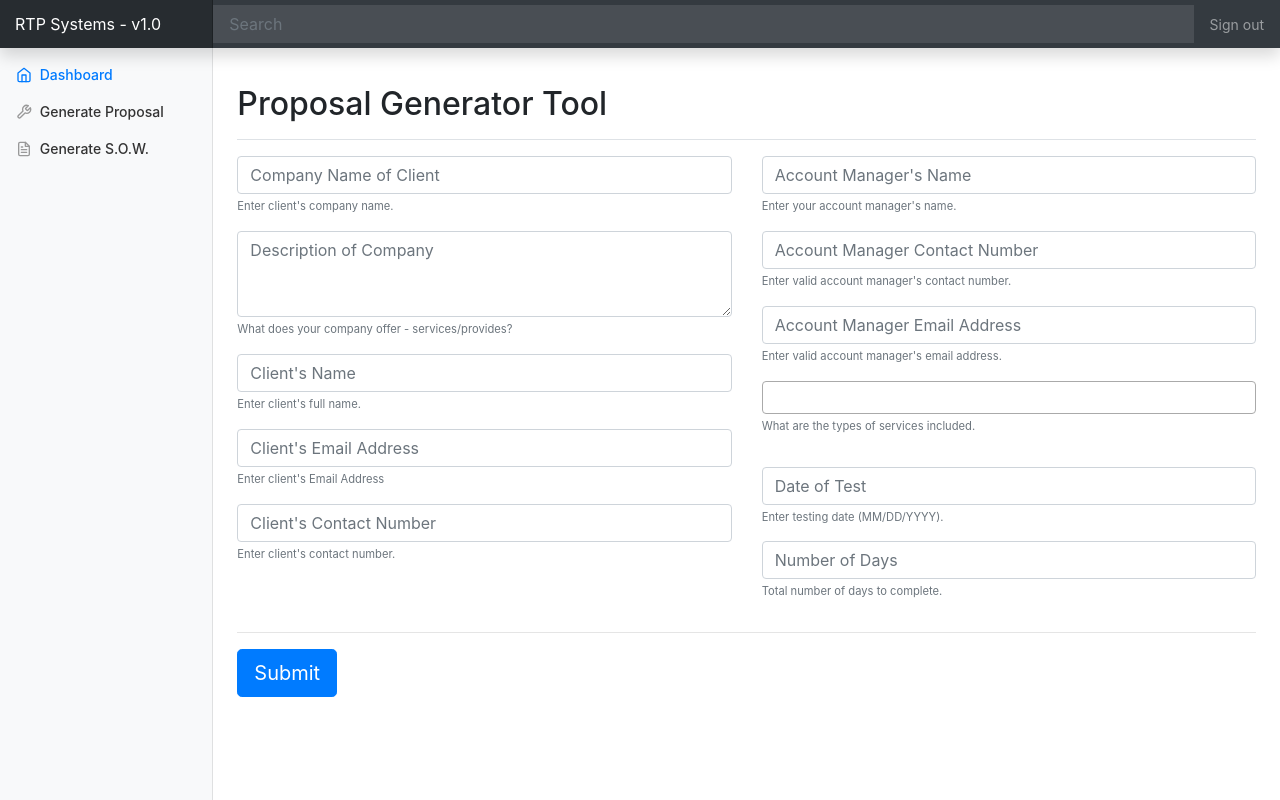
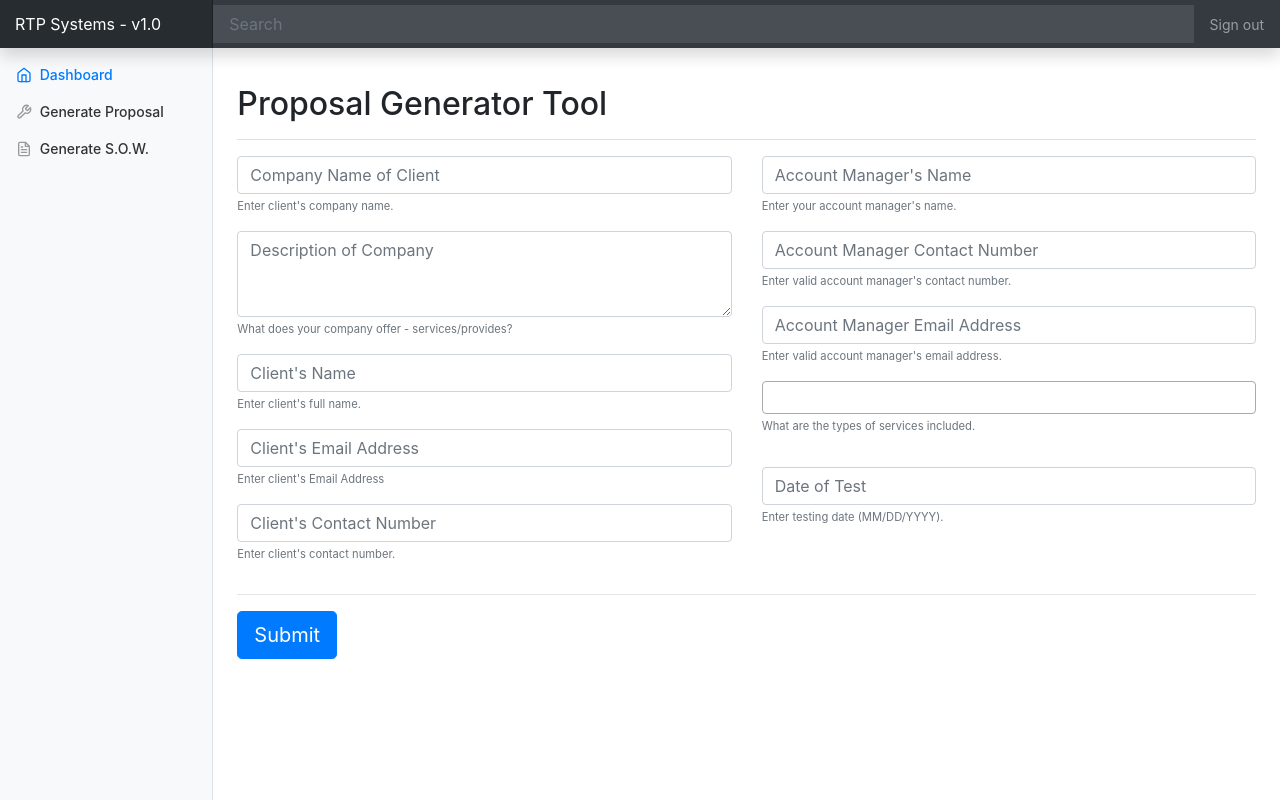
Before and after one commit to cielbleuph/proposal-gentool, a PHP site: page /?p=proposal-tool in a window 1280 px wide. Run offline with PHP 8.4, Linux system fonts and the light colour scheme; some libraries are stand-ins or nearby versions.

Commit message:
remove day field.

```diff
--- a/views/proposal-tool.php
+++ b/views/proposal-tool.php
@@ -165,13 +165,13 @@
                                 <small id="test-date-help" class="form-text text-muted">Enter testing date (MM/DD/YYYY).</small>
                             </div>
                         </div>
-                        <div class="col-xs-12 col-lg-12">
+                        <!-- <div class="col-xs-12 col-lg-12">
                             <div class="form-group">
                                 <input type="text"
                                     class="form-control" name="number-of-days" id="number-of-days" aria-label="Number of Days to Complete" aria-describedby="number-of-days-help" placeholder="Number of Days">
                                 <small id="number-of-days-help" class="form-text text-muted">Total number of days to complete.</small>
                             </div>
-                        </div>
+                        </div> -->
                     </div>
                 </div>
             </div>
```
